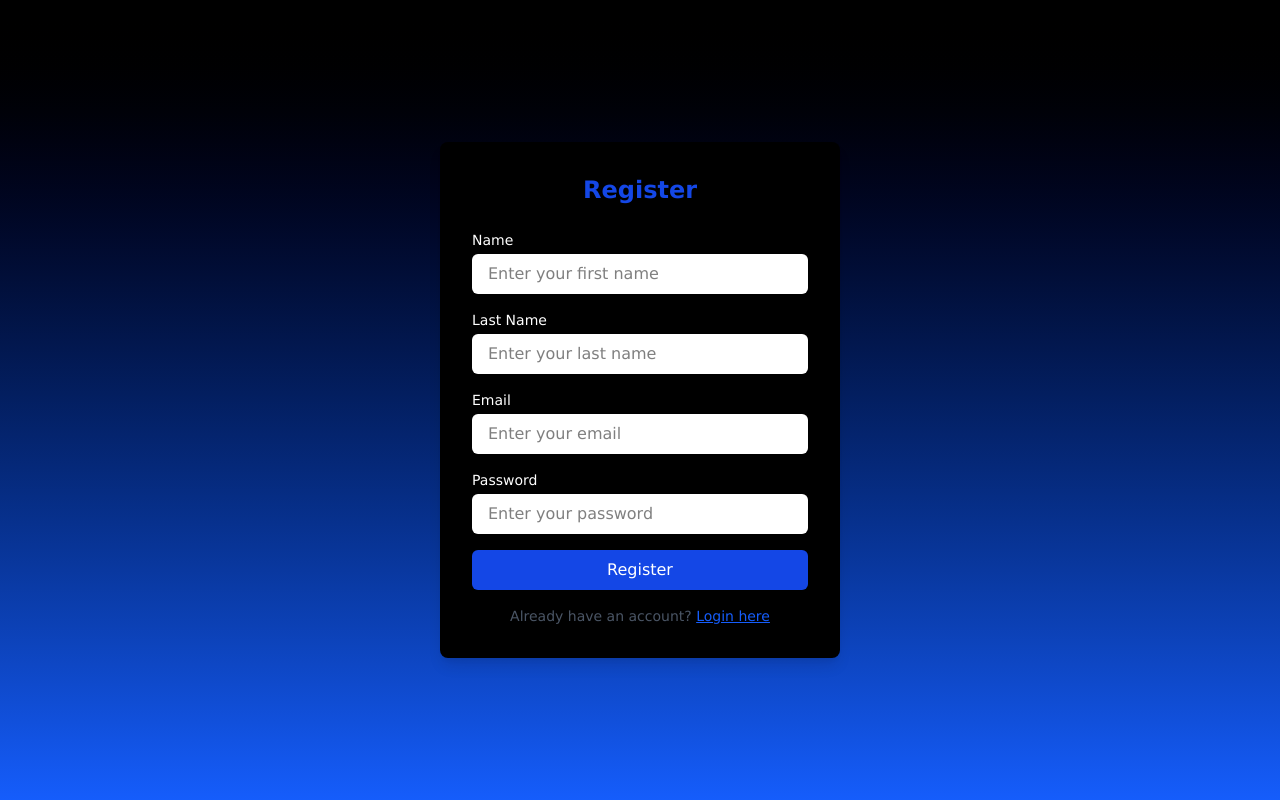
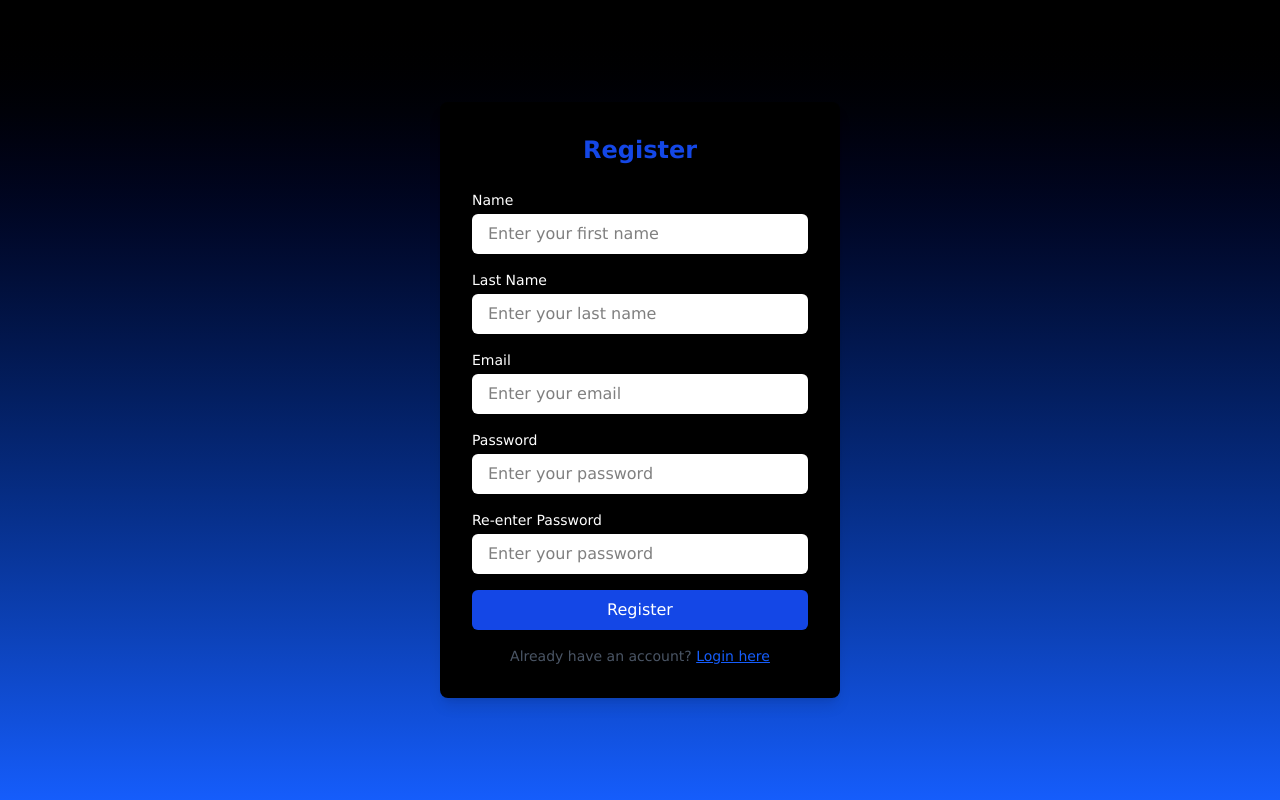
Before and after one commit to waterWdrinkFr/Assignment-5, a React (Vite) app in the folder Assignment 5/: page /register in a window 1280 px wide. Built offline with nearby package versions, Linux system fonts and the light colour scheme.

Commit message:
added re-enter password

```diff
--- a/Assignment 5/src/Views/RegisterView.jsx
+++ b/Assignment 5/src/Views/RegisterView.jsx
@@ -6,6 +6,7 @@ function RegisterView() {
     const [lastName, setLastName] = useState("");
     const [email, setEmail] = useState("");
     const [password, setPassword] = useState("");
+    const [confirmPassword, setConfirmPassword] = useState("");
     const navigate = useNavigate();
 
     return (
@@ -43,6 +44,13 @@ function RegisterView() {
                         <input type="password" id="password" value={password} onChange={(e) => setPassword(e.target.value)} className="mt-1 block w-full px-4 py-2 rounded-md bg-white" placeholder="Enter your password" required
                         />
                     </div>
+                    <div>
+                        <label htmlFor="re_enterPassword" className="block text-sm font-medium text-white">
+                            Re-enter Password
+                        </label>
+                        <input type="password" id="passwordConfirm" value={confirmPassword} onChange={(e) => setConfirmPassword(e.target.value)} className="mt-1 block w-full px-4 py-2 rounded-md bg-white" placeholder="Enter your password" required
+                        />
+                    </div>
                     <button type="submit" className="w-full bg-blue-700 text-white py-2 px-4 rounded-md cursor-pointer" >
                         Register
                     </button>
```
